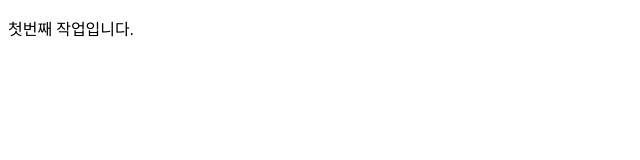
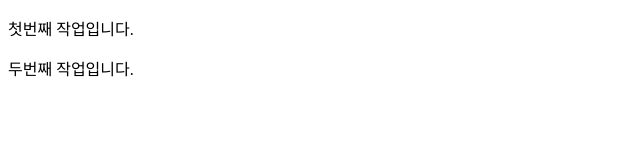
Before and after one commit to parkchho/ezen02, a plain HTML site: page index.html in a window 1280 px wide. Shown: the whole page, without its empty margins (0-640 px from the left). Drawn offline with Linux system fonts and the light colour scheme.

Commit message:
third commit

```diff
--- a/index.html
+++ b/index.html
@@ -7,5 +7,6 @@
 </head>
 <body>
     <p>첫번째 작업입니다.</p>
+    <p>두번째 작업입니다.</p>
 </body>
 </html>
```
